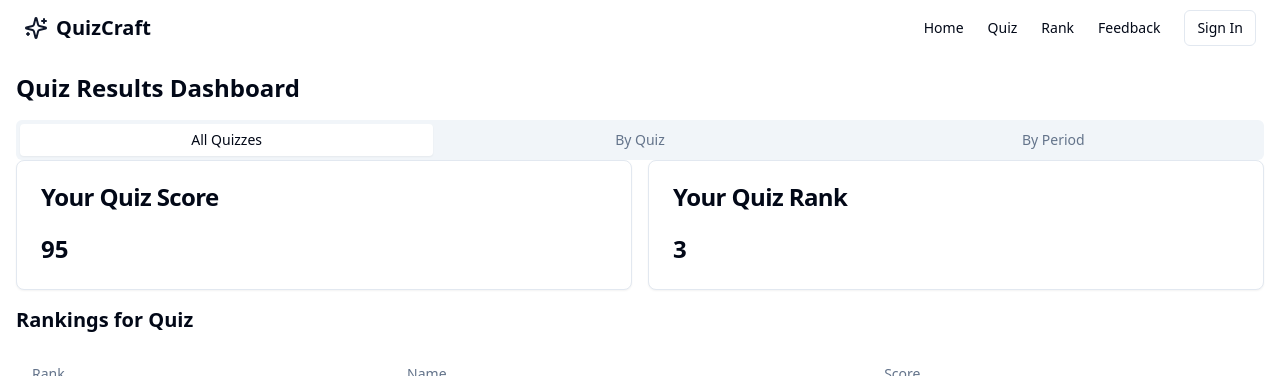
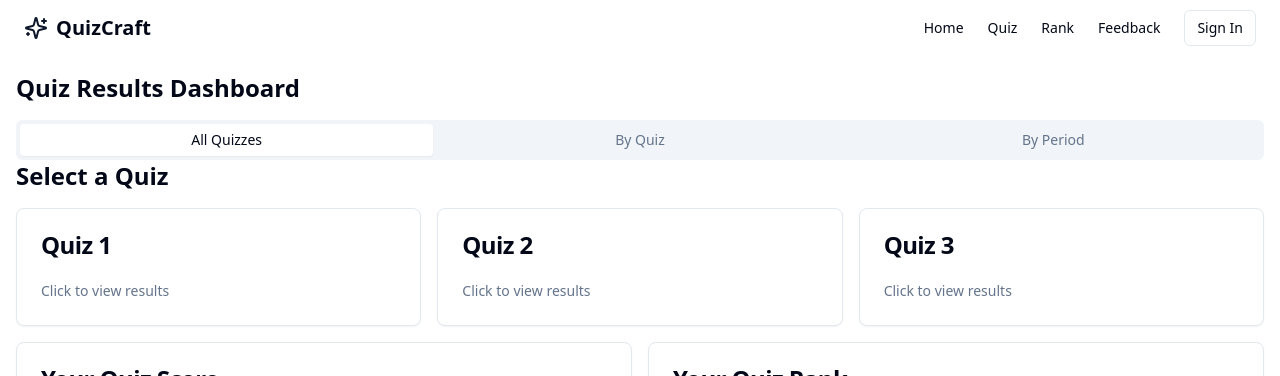
Before and after one commit to GldzzPro/QuizCraft, a Next.js app: page /rank/by-quiz/quiz1 in a window 1280 px wide. Shown: the top 376 px of the page. Built offline with nearby package versions, Linux system fonts and the light colour scheme; no server answers.

Commit message:
finishing new rank structure with dummy data

```diff
--- a/src/app/rank/by-quiz/page.tsx
+++ b/src/app/rank/by-quiz/page.tsx
@@ -1,50 +1,7 @@
-import Link from "next/link";
-import { Card, CardContent, CardHeader, CardTitle } from "@/components/ui/card";
-import {
-  Select,
-  SelectContent,
-  SelectItem,
-  SelectTrigger,
-  SelectValue,
-} from "@/components/ui/select";
-
-const quizzes = [
-  { id: "quiz1", name: "Quiz 1" },
-  { id: "quiz2", name: "Quiz 2" },
-  { id: "quiz3", name: "Quiz 3" },
-];
+import { redirect } from "next/navigation";
+import React from "react";
 
 export default function ByQuizPage() {
-  return (
-    <div>
-      <div className="mb-4">
-        <Select>
-          <SelectTrigger className="w-[180px]">
-            <SelectValue placeholder="Select Quiz" />
-          </SelectTrigger>
-          <SelectContent>
-            {quizzes.map((quiz) => (
-              <SelectItem key={quiz.id} value={quiz.id} asChild>
-                <Link href={`/quiz-results/by-quiz/${quiz.id}`}>
-                  {quiz.name}
-                </Link>
-              </SelectItem>
-            ))}
-          </SelectContent>
-        </Select>
-      </div>
-      <div className="grid gap-4 md:grid-cols-2 mb-4">
-        <Card>
-          <CardHeader>
-            <CardTitle>Select a Quiz</CardTitle>
-          </CardHeader>
-          <CardContent>
-            <p className="text-lg">
-              Choose a quiz from the dropdown above to view its results.
-            </p>
-          </CardContent>
-        </Card>
-      </div>
-    </div>
-  );
+    redirect("/rank/by-quiz/quiz1")
+  return <></>;
 }
--- /dev/null
+++ b/src/app/rank/by-quiz/template.tsx
@@ -0,0 +1,37 @@
+import Link from "next/link";
+import { Card, CardContent, CardHeader, CardTitle } from "@/components/ui/card";
+
+const quizzes = [
+  { id: "quiz1", name: "Quiz 1" },
+  { id: "quiz2", name: "Quiz 2" },
+  { id: "quiz3", name: "Quiz 3" },
+];
+
+export default function ByQuizPage({ children }: React.PropsWithChildren) {
+  return (
+    <div>
+      <h2 className="text-2xl font-bold mb-4">Select a Quiz</h2>
+      <div className="flex flex-wrap gap-4 mb-4">
+        {quizzes.map((quiz) => (
+          <Link
+            key={quiz.id}
+            href={`/rank/by-quiz/${quiz.id}`}
+            className="flex-1 min-w-[200px]"
+          >
+            <Card className="h-full transition-colors hover:bg-primary/10 cursor-pointer">
+              <CardHeader>
+                <CardTitle>{quiz.name}</CardTitle>
+              </CardHeader>
+              <CardContent>
+                <p className="text-sm text-muted-foreground">
+                  Click to view results
+                </p>
+              </CardContent>
+            </Card>
+          </Link>
+        ))}
+      </div>
+      {children}
+    </div>
+  );
+}
--- a/src/app/rank/page.tsx
+++ b/src/app/rank/page.tsx
@@ -1,3 +1,4 @@
+"use client"
 import { Card, CardContent, CardHeader, CardTitle } from "@/components/ui/card";
 import { RankingsTable } from "@/components/ui/rankings-table";
 import { UserData, RankingData } from "./types";
--- a/src/app/rank/layout.tsx
+++ b/src/app/rank/template.tsx
@@ -12,13 +12,13 @@ export default function QuizResultsLayout({
       <Tabs defaultValue="all" className="w-full">
         <TabsList className="grid w-full grid-cols-3">
           <TabsTrigger value="all" asChild>
-            <Link href="/quiz-results">All Quizzes</Link>
+            <Link href="/rank">All Quizzes</Link>
           </TabsTrigger>
           <TabsTrigger value="quiz" asChild>
-            <Link href="/quiz-results/by-quiz">By Quiz</Link>
+            <Link href="/rank/by-quiz">By Quiz</Link>
           </TabsTrigger>
           <TabsTrigger value="period" asChild>
-            <Link href="/quiz-results/by-period">By Period</Link>
+            <Link href="/rank/by-period">By Period</Link>
           </TabsTrigger>
         </TabsList>
         {children}
```
